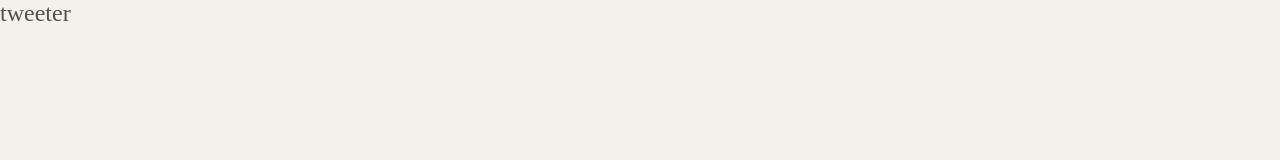
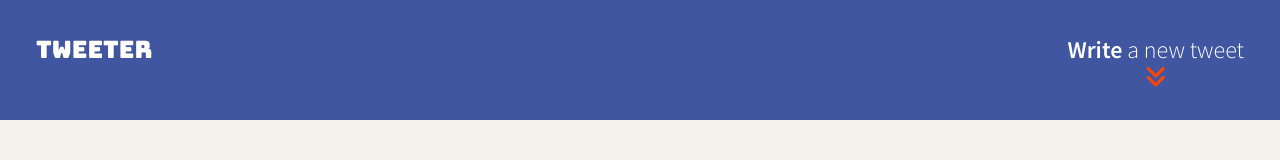
Before and after one commit to houseofsam/tweeter, a website: page public/index.html in a window 1280 px wide. Drawn offline with nearby package versions, Linux system fonts and the light colour scheme.

Commit message:
1) Import Bungee and Source Sans Pro Font and apply to nav and html, respectively. 2) Add content to nav bar and import font awesome library via cdnjs.

```diff
--- a/public/index.html
+++ b/public/index.html
@@ -7,20 +7,37 @@
     <!-- External CSS -->
     <link rel="stylesheet" href="https://cdnjs.cloudflare.com/ajax/libs/normalize/8.0.1/normalize.min.css" type="text/css" />
 
+    <!-- Google Fonts Bungee & Source Sans Pro -->
+
+    <style>
+      @import url('https://fonts.googleapis.com/css2?family=Bungee&family=Source+Sans+Pro:ital,wght@0,300;0,600;1,300;1,600&display=swap');
+    </style>
+
+    <!-- Font Awesome -->
+    <link rel="stylesheet" href="https://cdnjs.cloudflare.com/ajax/libs/font-awesome/6.0.0-beta3/css/all.min.css" integrity="sha512-Fo3rlrZj/k7ujTnHg4CGR2D7kSs0v4LLanw2qksYuRlEzO+tcaEPQogQ0KaoGN26/zrn20ImR1DfuLWnOo7aBA==" crossorigin="anonymous" referrerpolicy="no-referrer" />
+
     <!-- App CSS -->
     <link rel="stylesheet" href="/styles/layout.css" type="text/css" />
+    <link rel="stylesheet" href="/styles/nav.css" type="text/css" />
 
     <!-- External JS -->
     <script src="https://ajax.googleapis.com/ajax/libs/jquery/3.4.1/jquery.min.js"></script>
 
     <!-- App JS -->
     <script type="text/javascript" src="/scripts/client.js"></script>
+
+
   </head>
 
   <body>
     <!-- Top nav bar (fixed) -->
     <nav>
       <span>tweeter</span>
+
+      <div>
+        <p> <b>Write</b> a new tweet </p>
+        <i class="fas fa-angle-double-down"></i>
+      </div>
     </nav>
 
     <!-- Page-specific (main) content here -->
--- a/public/styles/layout.css
+++ b/public/styles/layout.css
@@ -20,6 +20,10 @@
   font-size: 24px;
 }
 
+html {
+  font-family: 'Source Sans Pro', sans-serif;
+}
+
 /*
  * Additional CSS can be defined below or in other CSS files, as per instructions
  */
--- /dev/null
+++ b/public/styles/nav.css
@@ -0,0 +1,27 @@
+nav {
+  height: 120px;
+  width: 100vw;
+  background-color: #4056A1;
+  color: #FFFFFF;
+  padding: 1.5em;
+  display: flex;
+  justify-content: space-between;
+}
+
+nav span {
+  font-family: 'Bungee', cursive;
+}
+
+nav div {
+  display: flex;
+  flex-direction: column;
+  align-items: center;
+}
+
+nav p {
+  margin: 0;
+}
+
+nav .fas {
+  color: orangered;
+}
```
Also changed, not shown: server/data-files/initial-tweets.json (+5 -5 lines), 1 other file.
